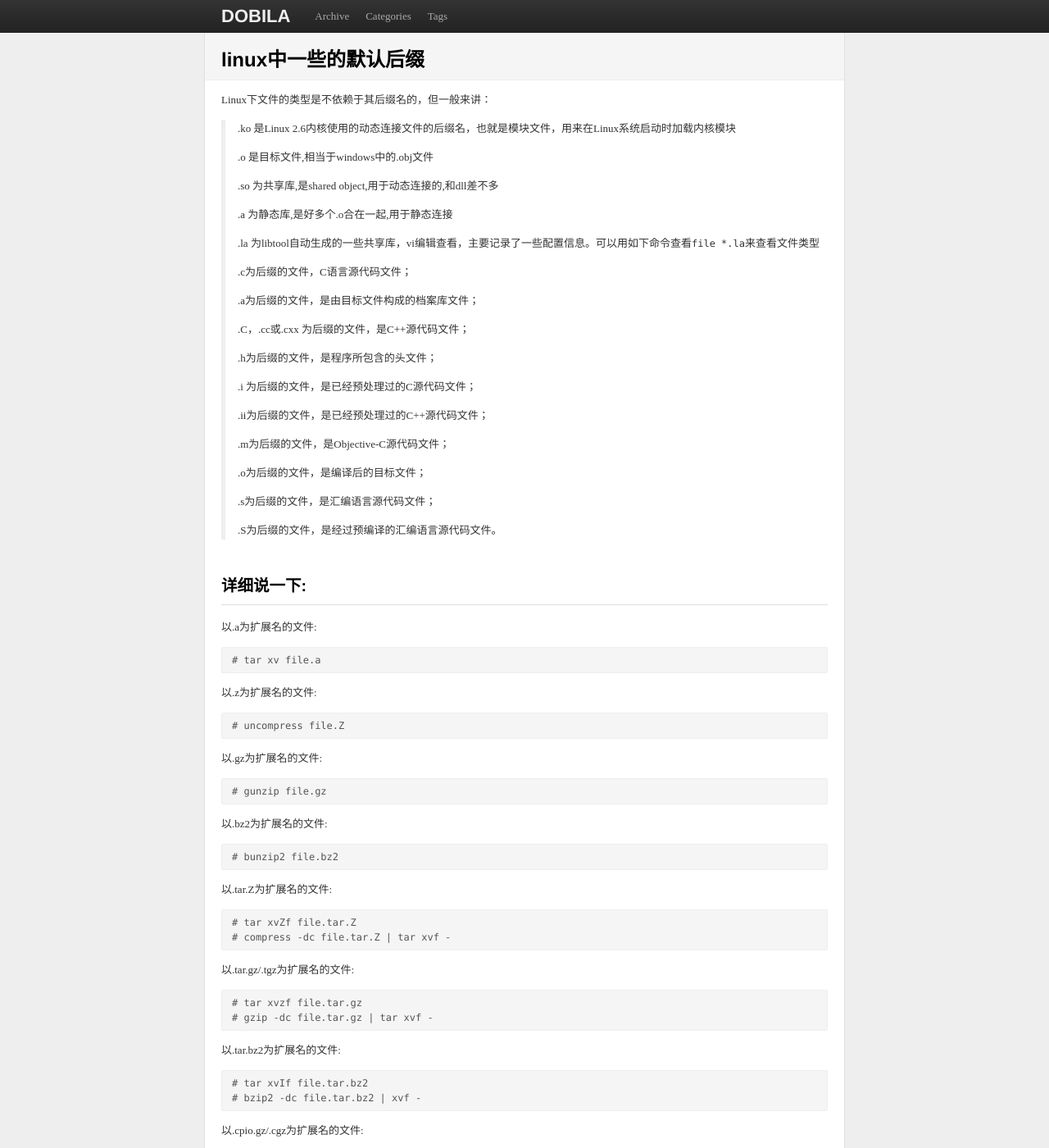
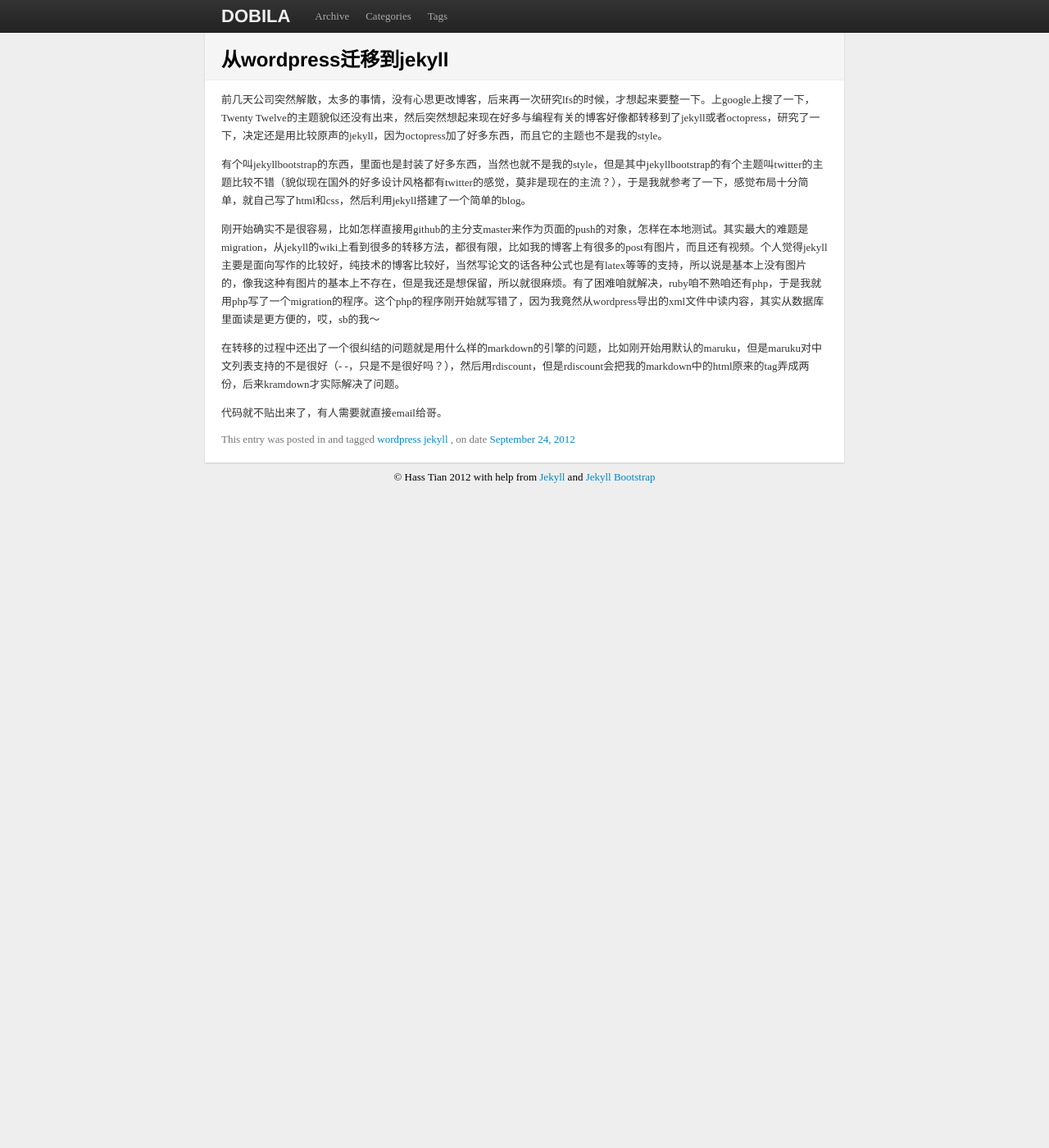
Before and after one commit to bugcook/eorza.github.com, a Jekyll site: the page built from index.html, in a window 1280 px wide and 1400 px high. Shown: the whole window at 82% size. Built offline with Jekyll 4.4.1, drawn with Linux system fonts in a browser that asks for light colours; some of the changed text lies outside the part shown.

Commit message:
Add one post and Optimize some old posts

```diff
--- /dev/null
+++ b/_posts/2012-09-24-change-blog-from-wordpress-to-jekyll.md
@@ -0,0 +1,22 @@
+---
+layout: post
+title: 从wordpress迁移到jekyll
+slug: change-blog-from-wordpress-to-jekyll
+date: 2012-09-24 08:53:30 +0800
+excerpt: 前几天公司突然解散，太多的事情，没有心思更改博客，后来再一次研究lfs的时候，才想起来要整一下。上google上搜了一下，Twenty Twelve的主题貌似还没有出来，然后突然想起来现在好多与编程有关的博客好像都转移到了jekyll或者octopress，研究了一下，决定还是用比较原声的jekyll，因为octopress加了好多东西，而且它的主题也不是我的style。
+categories:
+- note
+tags:
+- wordpress
+- jekyll
+---
+
+前几天公司突然解散，太多的事情，没有心思更改博客，后来再一次研究lfs的时候，才想起来要整一下。上google上搜了一下，Twenty Twelve的主题貌似还没有出来，然后突然想起来现在好多与编程有关的博客好像都转移到了jekyll或者octopress，研究了一下，决定还是用比较原声的jekyll，因为octopress加了好多东西，而且它的主题也不是我的style。
+
+有个叫jekyllbootstrap的东西，里面也是封装了好多东西，当然也就不是我的style，但是其中jekyllbootstrap的有个主题叫twitter的主题比较不错（貌似现在国外的好多设计风格都有twitter的感觉，莫非是现在的主流？），于是我就参考了一下，感觉布局十分简单，就自己写了html和css，然后利用jekyll搭建了一个简单的blog。
+
+刚开始确实不是很容易，比如怎样直接用github的主分支master来作为页面的push的对象，怎样在本地测试。其实最大的难题是migration，从jekyll的wiki上看到很多的转移方法，都很有限，比如我的博客上有很多的post有图片，而且还有视频。个人觉得jekyll主要是面向写作的比较好，纯技术的博客比较好，当然写论文的话各种公式也是有latex等等的支持，所以说是基本上没有图片的，像我这种有图片的基本上不存在，但是我还是想保留，所以就很麻烦。有了困难咱就解决，ruby咱不熟咱还有php，于是我就用php写了一个migration的程序。这个php的程序刚开始就写错了，因为我竟然从wordpress导出的xml文件中读内容，其实从数据库里面读是更方便的，哎，sb的我～
+
+在转移的过程中还出了一个很纠结的问题就是用什么样的markdown的引擎的问题，比如刚开始用默认的maruku，但是maruku对中文列表支持的不是很好（- -，只是不是很好吗？），然后用rdiscount，但是rdiscount会把我的markdown中的html原来的tag弄成两份，后来kramdown才实际解决了问题。
+
+代码就不贴出来了，有人需要就直接email给哥。
```
Also changed, not shown: _posts/2012-02-17-these-years.md (+1 -1 lines).
